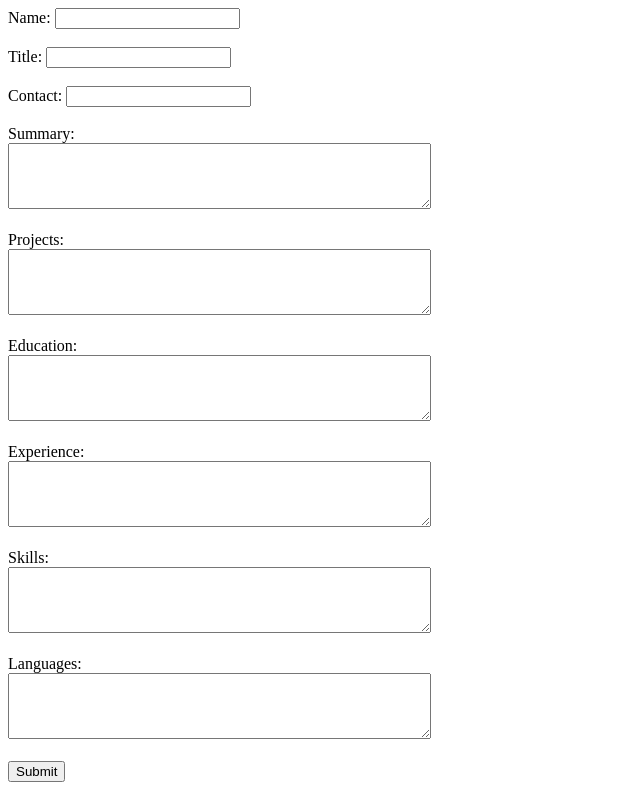
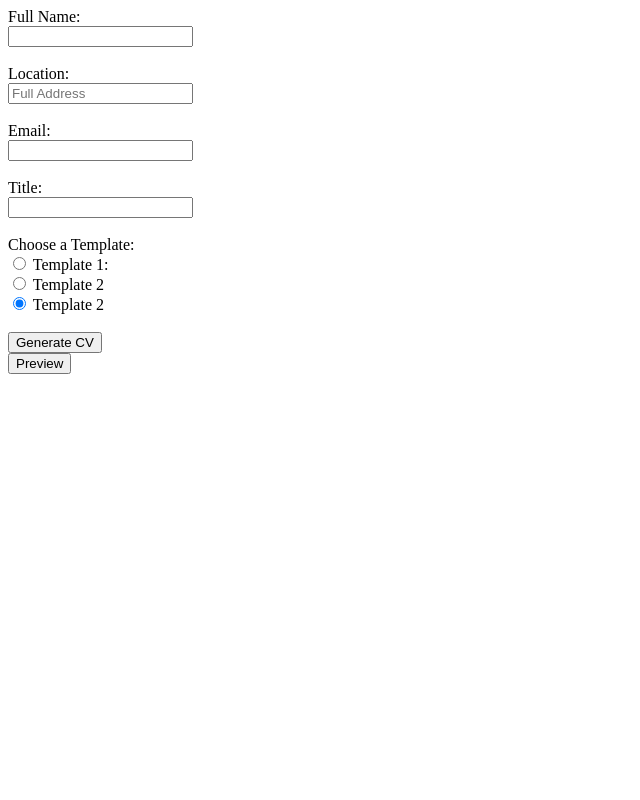
Before and after one commit to Olalekan2040-slack/CV-maker, a Flask app: page / in a window 1280 px wide. Shown: the whole page, without its empty margins (0-640 px from the left). Run offline with Flask 3, Linux system fonts and the light colour scheme.

Commit message:
Formatted the The name, Location, email and title of the cv

```diff
--- a/cv_maker/app.py
+++ b/cv_maker/app.py
@@ -1,175 +1,116 @@
 from flask import Flask, render_template, request, send_file
-import io
-from reportlab.lib.pagesizes import letter
-from reportlab.lib.units import inch
-from reportlab.pdfgen import canvas
-from flask import Flask, render_template, request, send_file
-import io
 from docx import Document
-from docx.shared import Pt
-from docx.enum.text import WD_PARAGRAPH_ALIGNMENT
+from docx.shared import Pt, RGBColor
+from io import BytesIO
+from docx.oxml.ns import qn
 from docx.oxml import OxmlElement
-from docx.oxml.ns import qn
-import re
+app = Flask(__name__)
+
+@app.route('/', methods=['GET', 'POST'])
+def index():
+    if request.method == 'POST':
+        full_name = request.form['full_name']
+        location = request.form['location']
+        email = request.form['email']
+        title = request.form['title']
+        template = request.form['template']
+
+
+        doc = create_doc(full_name,location, email, title, template)
+
+        buffer = BytesIO()
+        doc.save(buffer)
+        buffer.seek(0)
+
+        return send_file(buffer, as_attachment=True, download_name=full_name + ".docx", mimetype='application/vnd.openxmlformats-officedocument.wordprocessingml.document')
+
+    return render_template('index.html')
+
+
+@app.route('/preview', methods=['POST'])
+def preview():
+    full_name = request.form['full_name']
+    location = request.form['location']
+    email = request.form['email']
+    title = request.form['title']
+    template = request.form['template']
+
+
+    doc = create_doc(full_name,location,email,title, template)
+
+    return render_template('preview.html', full_name=full_name,location=location, email=email, title=title, template=template)
+
+
+def create_doc(full_name,location,email,title, template):
+    doc = Document()
+
+    if template == "template1":
+        name = doc.add_heading(full_name, level=1)
+        name.alignment = 1
+
+        run = name.runs[0]
+        run.font.name = 'Calibri'
+        r = run._element
+        r.rPr.rFonts.set(qn('w:eastAsia'), 'Calibri')
+
+        #set the background colour to light Yellow
+        shading_elm = OxmlElement('w:shd')
+        shading_elm.set(qn('w:val'), 'clear')
+        shading_elm.set(qn('w:color'), 'auto')
+        shading_elm.set(qn('w:fill'), 'FFFF99')
+        run._element.get_or_add_rPr().append(shading_elm)
+
+        #set location, title alignment
+        p = doc.add_paragraph(location, style="Normal")
+        p.alignment = 1
+        p.add_run(" | ")
+        p.add_run(email).italic=True
+        p.add_run(" | ")
+        p.add_run(title)
+        p_format = p.paragraph_format
+        p_format = Pt(12)
+
+
+
+        #Add a horinzontal line after heading
+        p_single_line = doc.add_paragraph()
+        p_single_line.alignment = 1
+        p_format = p_single_line.paragraph_format
+        p_format = Pt(12)
+        p_border = p_single_line._element.get_or_add_pPr()
+
+        # Define the border properties for a single bottom line
+        border_attrs = {
+            'w:val': 'single',
+            'w:sz': '4',  # Size of the line
+            'w:space': '1',  # Space between text and line
+            'w:color': '000000'  # Color of the line (black)
+        }
+
+        # Add the bottom border
+        border_tag = 'w:bottom'
+        border_elm = OxmlElement(border_tag)
+        for attr, value in border_attrs.items():
+            border_elm.set(qn(attr), value)
+        p_border.append(border_elm)
 
 
 
 
 
-app = Flask(__name__)
 
-def clean_text(text):
-    # Remove any non-XML-compatible characters
-    return re.sub(r'[^\x20-\x7E]+', '', text)
 
-@app.route('/')
-def form():
-    return render_template('form.html')
+    elif template == 'template2':
+        pass
 
-@app.route('/submit', methods=['POST'])
-def submit():
-    data = {
-        'name': clean_text(request.form['name']),
-        'title': clean_text(request.form['title']),
-        'contact': clean_text(request.form['contact']),
-        'summary': clean_text(request.form['summary']),
-        'projects': clean_text(request.form['projects']),
-        'education': clean_text(request.form['education']),
-        'experience': clean_text(request.form['experience']),
-        'skills': clean_text(request.form['skills']),
-        'languages': clean_text(request.form['languages'])
-    }
+    elif template == "template3":
+        pass
 
-    # Generate PDF and Word document
-    pdf_buffer = generate_pdf(data)
-    word_buffer = generate_word(data)
-
-    return send_file(word_buffer, as_attachment=True, download_name='resume.docx')
-
-def generate_pdf(data):
-    buffer = io.BytesIO()
-    c = canvas.Canvas(buffer, pagesize=letter)
-    width, height = letter
-
-    # Header
-    c.setFont("Helvetica-Bold", 16)
-    c.drawString(30, height - 40, data['name'])
-    c.setFont("Helvetica", 12)
-    c.drawString(30, height - 60, data['title'])
-    c.drawString(30, height - 80, data['contact'])
-
-    # Summary
-    c.setFont("Helvetica-Bold", 14)
-    c.drawString(30, height - 120, "Summary")
-    c.setFont("Helvetica", 12)
-    c.drawString(30, height - 140, data['summary'])
-
-    # Projects
-    c.setFont("Helvetica-Bold", 14)
-    c.drawString(30, height - 180, "Projects")
-    c.setFont("Helvetica", 12)
-    c.drawString(30, height - 200, data['projects'])
-
-    # Education
-    c.setFont("Helvetica-Bold", 14)
-    c.drawString(30, height - 240, "Education")
-    c.setFont("Helvetica", 12)
-    c.drawString(30, height - 260, data['education'])
-
-    # Experience
-    c.setFont("Helvetica-Bold", 14)
-    c.drawString(30, height - 300, "Experience")
-    c.setFont("Helvetica", 12)
-    c.drawString(30, height - 320, data['experience'])
-
-    # Skills
-    c.setFont("Helvetica-Bold", 14)
-    c.drawString(30, height - 360, "Skills")
-    c.setFont("Helvetica", 12)
-    c.drawString(30, height - 380, data['skills'])
-
-    # Languages
-    c.setFont("Helvetica-Bold", 14)
-    c.drawString(30, height - 420, "Languages")
-    c.setFont("Helvetica", 12)
-    c.drawString(30, height - 440, data['languages'])
-
-    c.save()
-
-    buffer.seek(0)
-    return buffer
+    return doc
 
 
 
 
-def generate_word(data):
-    doc = Document()
-
-    doc.add_heading(data['name'], 0)
-    doc.add_paragraph(data['title'])
-
-    # Center-align the name, title, and contact information
-    # def add_centered_paragraph(text, bold=False, font_size=26):
-    #     para = doc.add_paragraph()
-    #     run = para.add_run(text)
-    #     if bold:
-    #         run.bold = True
-    #     run.font.size = Pt(font_size)
-    #     para.alignment = WD_PARAGRAPH_ALIGNMENT.CENTER
-
-    # add_centered_paragraph(data['name'], bold=True, font_size=16)
-    # add_centered_paragraph(data['title'], font_size=14)
-    # add_centered_paragraph(data['contact'], font_size=12)
-
-    # Add a line separator
-    def add_line_separator():
-        p = doc.add_paragraph()
-        p.add_run().add_break()
-        p = doc.add_paragraph()
-        run = p.add_run()
-        p.paragraph_format.alignment = WD_PARAGRAPH_ALIGNMENT.CENTER
-        border = OxmlElement('w:bottom')
-        border.set(qn('w:val'), 'single')
-        border.set(qn('w:sz'), '6')
-        border.set(qn('w:space'), '1')
-        border.set(qn('w:color'), '000000')
-        p._element.get_or_add_pPr().append(border)
-
-    add_line_separator()
-
-    # Add a section with a heading and content
-    def add_section(heading, content):
-        doc.add_heading(heading, level=2)
-        for item in content.split('\n'):
-            if item.strip():
-                doc.add_paragraph(item.strip(), style='ListBullet')
-        add_line_separator()
-
-    # Create a table for two-column layout
-    table = doc.add_table(rows=1, cols=2)
-    table.autofit = True
-    table.columns[0].width = Pt(200)
-    table.columns[1].width = Pt(200)
-
-    # Add left column content
-    left_cell = table.cell(0, 0)
-    left_cell.text = ''
-    add_section('Summary', data['summary'])
-    add_section('Education', data['education'])
-    add_section('Projects', data['projects'])
-
-    # Add right column content
-    right_cell = table.cell(0, 1)
-    right_cell.text = ''
-    add_section('Experience', data['experience'])
-    add_section('Skills', data['skills'])
-    add_section('Languages', data['languages'])
-
-    buffer = io.BytesIO()
-    doc.save(buffer)
-    buffer.seek(0)
-
-    return buffer
 
 if __name__ == '__main__':
     app.run(debug=True)
--- a/cv_maker/templates/form.html
+++ b/cv_maker/templates/form.html
@@ -2,39 +2,42 @@
 <html lang="en">
 <head>
     <meta charset="UTF-8">
-    <meta name="viewport" content="width=device-width, initial-scale=1.0">
-    <title>Resume Form</title>
+    <title>Create Resume</title>
 </head>
 <body>
-    <form action="/submit" method="post">
-        <label for="name">Name:</label>
-        <input type="text" id="name" name="name"><br><br>
-
-        <label for="title">Title:</label>
-        <input type="text" id="title" name="title"><br><br>
-
-        <label for="contact">Contact:</label>
-        <input type="text" id="contact" name="contact"><br><br>
-
+    <h1>Create Your Resume</h1>
+    <form method="post" action="/submit">
+        <label for="name">Name:</label><br>
+        <input type="text" id="name" name="name"><br>
+        <label for="title">Title:</label><br>
+        <input type="text" id="title" name="title"><br>
+        <label for="contact">Contact:</label><br>
+        <input type="text" id="contact" name="contact"><br>
         <label for="summary">Summary:</label><br>
-        <textarea id="summary" name="summary" rows="4" cols="50"></textarea><br><br>
-
+        <textarea id="summary" name="summary"></textarea><br>
         <label for="projects">Projects:</label><br>
-        <textarea id="projects" name="projects" rows="4" cols="50"></textarea><br><br>
-
+        <textarea id="projects" name="projects"></textarea><br>
         <label for="education">Education:</label><br>
-        <textarea id="education" name="education" rows="4" cols="50"></textarea><br><br>
-
+        <textarea id="education" name="education"></textarea><br>
         <label for="experience">Experience:</label><br>
-        <textarea id="experience" name="experience" rows="4" cols="50"></textarea><br><br>
-
+        <textarea id="experience" name="experience"></textarea><br>
         <label for="skills">Skills:</label><br>
-        <textarea id="skills" name="skills" rows="4" cols="50"></textarea><br><br>
-
+        <textarea id="skills" name="skills"></textarea><br>
         <label for="languages">Languages:</label><br>
-        <textarea id="languages" name="languages" rows="4" cols="50"></textarea><br><br>
-
-        <input type="submit" value="Submit">
+        <textarea id="languages" name="languages"></textarea><br>
+        <input type="submit" value="Generate Resume">
+    </form>
+    <form method="post" action="/preview">
+        <input type="hidden" name="name" value="{{ request.form['name'] }}">
+        <input type="hidden" name="title" value="{{ request.form['title'] }}">
+        <input type="hidden" name="contact" value="{{ request.form['contact'] }}">
+        <input type="hidden" name="summary" value="{{ request.form['summary'] }}">
+        <input type="hidden" name="projects" value="{{ request.form['projects'] }}">
+        <input type="hidden" name="education" value="{{ request.form['education'] }}">
+        <input type="hidden" name="experience" value="{{ request.form['experience'] }}">
+        <input type="hidden" name="skills" value="{{ request.form['skills'] }}">
+        <input type="hidden" name="languages" value="{{ request.form['languages'] }}">
+        <button type="submit">Preview Resume</button>
     </form>
 </body>
 </html>
--- /dev/null
+++ b/cv_maker/templates/index.html
@@ -0,0 +1,47 @@
+<!DOCTYPE html>
+<html lang="en">
+<head>
+    <meta charset="UTF-8">
+    <title>Resume Generator</title>
+</head>
+<body>
+    <form action="/" method="post">
+        <label for="full_name">Full Name:</label><br>
+        <input type="text" id="full_name" name="full_name" required><br><br>
+
+        <label for="title">Location:</label><br>
+        <input type="text" id="location" name="location" placeholder="Full Address" required><br><br>
+
+        <label for="title">Email:</label><br>
+        <input type="email" id="email" name="email" required><br><br>
+
+        <label for="title">Title:</label><br>
+        <input type="text" id="title" name="title" required><br><br>
+
+        <label for="template">Choose a Template:</label><br>
+        <input type="radio" id="template1" name="template" value="template1" checked>
+        <label for="template">Template 1:</label><br>
+        <input type="radio" id="template2" name="template" value="template2" checked>
+        <label for="template">Template 2</label><br>
+        <input type="radio" id="template3" name="template" value="template3" checked>
+        <label for="template">Template 2</label><br><br>
+
+        <input type="submit" value="Generate CV">
+    </form>
+    <form action="/preview" method="post">
+        <input type="hidden" id="full_name" name="preview_full_name">
+        <input type="hidden" id="title" name="preview_title">
+        <input type="hidden" id="template" name="preview_template">
+        <button type="button" onclick="previewCV()">Preview</button>
+    </form>
+    <script>
+        function previewCV(){
+            document.getElementById('preview_full_name').value = document.getElementById('full_name').value;
+            document.getElementById('preview_title').value = document.getElementById('title').value;
+            const template = document.querySelector('input[name="template"]:checked').value;
+            document.getElementById('preview_template').value = template;
+            document.forms[1].submit();
+        }
+    </script>
+</body>
+</html>
```
Also changed, not shown: cv_maker/templates/create_resume.html (added, +35 -0 lines), cv_maker/templates/preview.html (added, +25 -0 lines).
